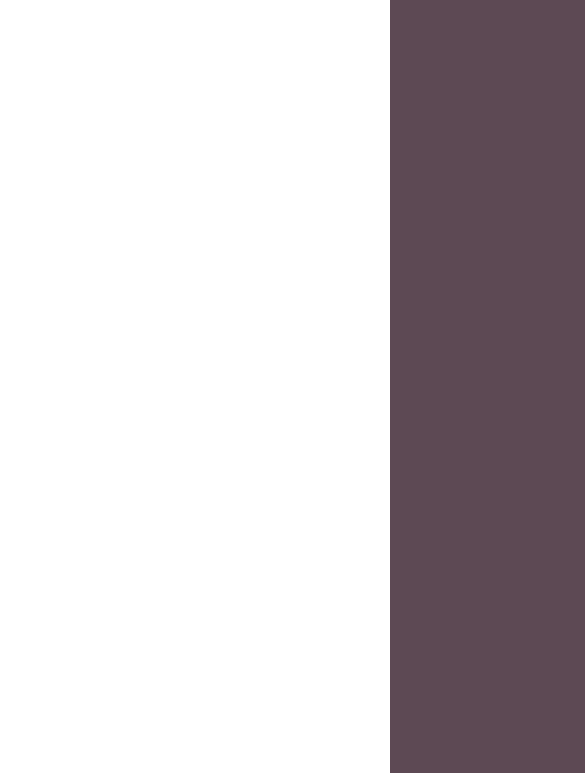
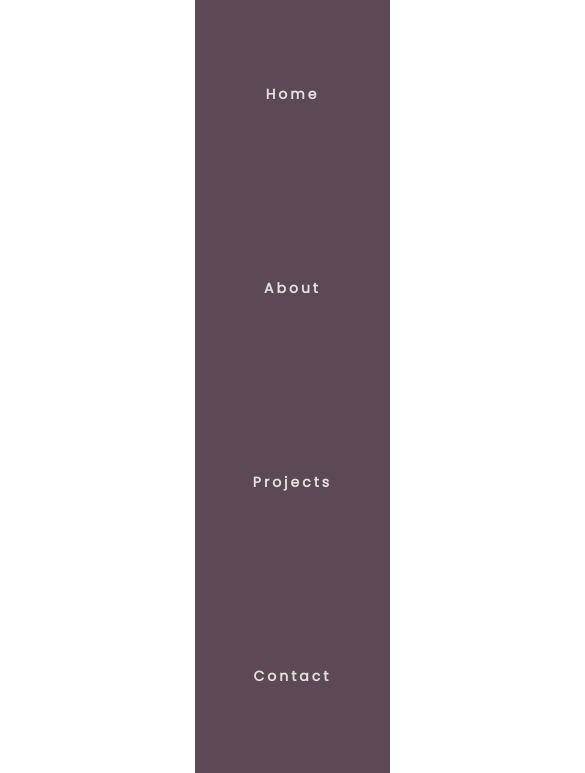
Before and after one commit to victoriak94/responsive_navigation_javascript, a plain HTML site: page index.html in a window 390 px wide. Both pictures are taken after a click on the element 302 px from the left and 33 px from the top of the page. Shown: the part 71-844 px from the top of the page, 585 px wide, since content can reach past the window. Drawn offline with Linux system fonts and the light colour scheme.

Commit message:
Style nav for mobile. Add javascript file. Write navSlide function. Add event listener to burger to animate menu dropdown

```diff
--- /dev/null
+++ b/app.js
@@ -0,0 +1,21 @@
+const navSlide = () => {
+    const burger = document.querySelector('.burger');
+    const nav = document.querySelector('.nav-links');
+    const navLinks = document.querySelectorAll('.nav-links li')
+
+    burger.addEventListener('click', () => {
+         // Toggle Nav
+        nav.classList.toggle('nav-active');
+
+        // Animate Links
+        navLinks.forEach((link, index) => {
+            if (link.style.animation) {
+                link.style.animation = '';
+            } else {
+                link.style.animation = `navLinkFade 0.5s ease forwards ${index / 7 + 0.3}s`;
+            }
+        });
+    });
+}
+
+navSlide();
--- a/index.html
+++ b/index.html
@@ -25,5 +25,7 @@
             <div class="line3"></div>
         </div>
     </nav>
+
+    <script type='text/javascript' src='app.js'></script>
 </body>
 </html>
--- a/styles.css
+++ b/styles.css
@@ -74,6 +74,7 @@ nav {
         align-items: center;
         width: 50%;
         transform: translateX(100%);
+        transition: transform 0.5s ease-in;
     }
 
     .nav-links li {
@@ -84,3 +85,18 @@ nav {
         display: block;
     }
 }
+
+.nav-active{
+    transform: translateX(0%);
+}
+
+@keyframes navLinkFade {
+    from{
+        opacity: 0;
+        transform: translateX(50px);
+    }
+    to{
+        opacity: 1;
+        transform: translateX(0px);
+    }
+}
```
